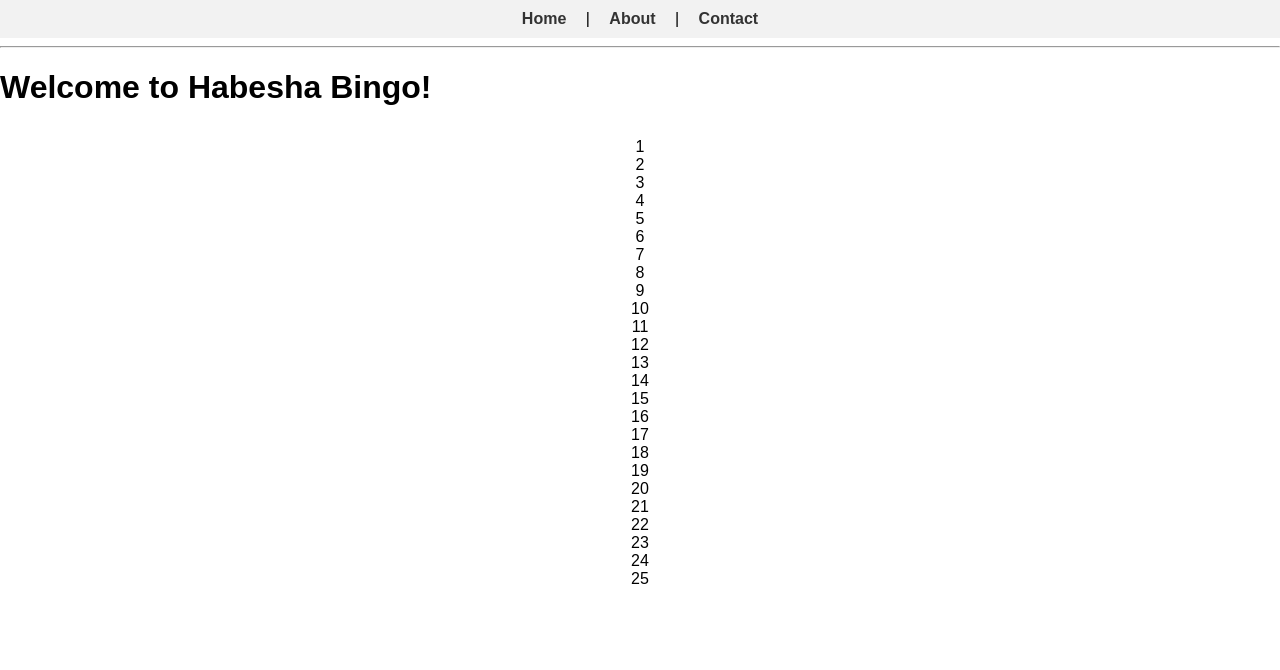
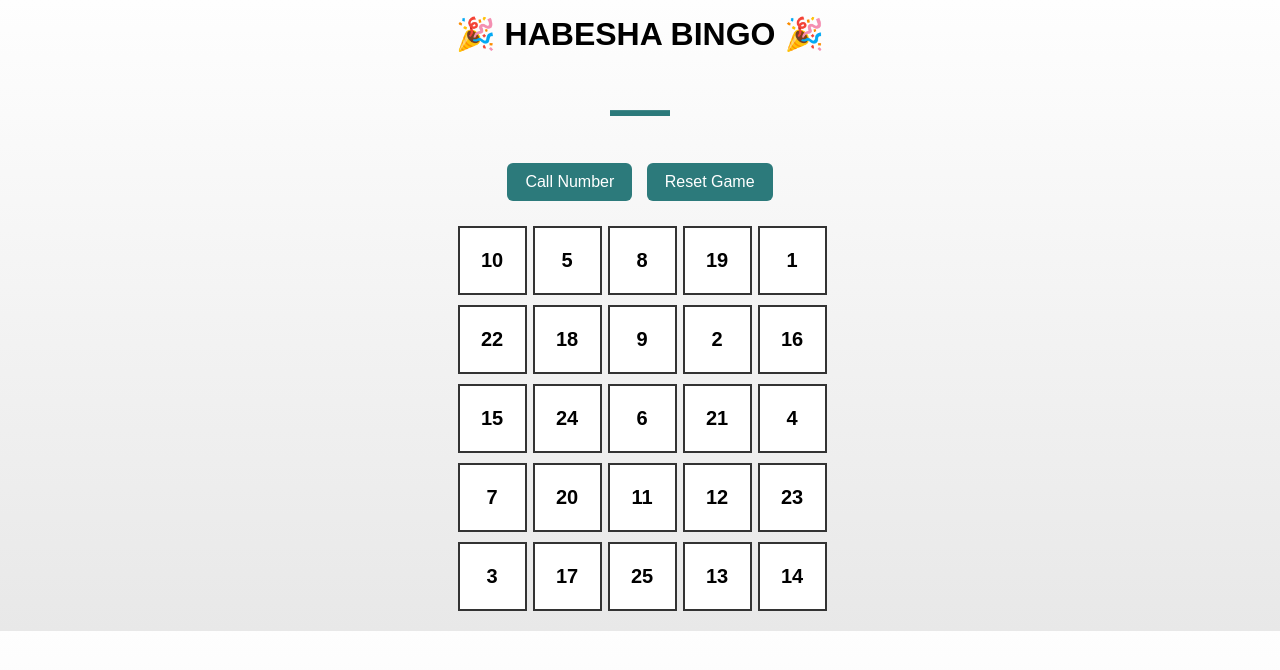
Before and after one commit to tatutequabo-pixel/habesha-bingo, a plain HTML site: page index.html in a window 1280 px wide. Drawn offline with Linux system fonts and the light colour scheme.

Commit message:
Full animated Habesha Bingo game

```diff
--- a/index.html
+++ b/index.html
@@ -1,53 +1,23 @@
 <!DOCTYPE html>
 <html lang="en">
 <head>
-  <meta charset="UTF-8">
+  <meta charset="UTF-8" />
+  <title>Habesha Bingo</title>
   <meta name="viewport" content="width=device-width, initial-scale=1.0">
-  <title>Habesha Bingo</title>
-  <link rel="stylesheet" href="style.css">
+  <link rel="stylesheet" href="style.css" />
 </head>
 <body>
 
-  <nav>
-    <a href="index.html">Home</a> |
-    <a href="about.html">About</a> |
-    <a href="contact.html">Contact</a>
-  </nav>
-  <hr>
+  <h1>🎉 HABESHA BINGO 🎉</h1>
 
-  <h1>Welcome to Habesha Bingo!</h1>
-
-  <div id="bingo-game">
-    <div class="bingo-grid">
-      <div class="cell">1</div>
-      <div class="cell">2</div>
-      <div class="cell">3</div>
-      <div class="cell">4</div>
-      <div class="cell">5</div>
-      <div class="cell">6</div>
-      <div class="cell">7</div>
-      <div class="cell">8</div>
-      <div class="cell">9</div>
-      <div class="cell">10</div>
-      <div class="cell">11</div>
-      <div class="cell">12</div>
-      <div class="cell">13</div>
-      <div class="cell">14</div>
-      <div class="cell">15</div>
-      <div class="cell">16</div>
-      <div class="cell">17</div>
-      <div class="cell">18</div>
-      <div class="cell">19</div>
-      <div class="cell">20</div>
-      <div class="cell">21</div>
-      <div class="cell">22</div>
-      <div class="cell">23</div>
-      <div class="cell">24</div>
-      <div class="cell">25</div>
-    </div>
+  <div id="caller">
+    <div id="called-number">—</div>
+    <button id="callBtn">Call Number</button>
+    <button id="resetBtn">Reset Game</button>
   </div>
 
+  <div id="bingo-board"></div>
+
   <script src="script.js"></script>
-
 </body>
 </html>
--- a/script.js
+++ b/script.js
@@ -1,26 +1,58 @@
+const board = document.getElementById("bingo-board");
+const callBtn = document.getElementById("callBtn");
+const resetBtn = document.getElementById("resetBtn");
+const calledNumberDisplay = document.getElementById("called-number");
+
+let availableNumbers = [];
+let calledNumbers = [];
+
+// Create bingo board
+function createBoard() {
+  board.innerHTML = "";
+  let nums = [];
+
+  for (let i = 1; i <= 25; i++) nums.push(i);
+  nums.sort(() => Math.random() - 0.5);
+
+  nums.forEach(num => {
+    const cell = document.createElement("div");
+    cell.className = "cell";
+    cell.textContent = num;
+
+    cell.addEventListener("click", () => {
+      if (calledNumbers.includes(num)) {
+        cell.classList.toggle("marked");
+      }
+    });
+
+    board.appendChild(cell);
+  });
+}
+
 // Call a random number
-callButton.addEventListener("click", () => {
-  let number;
-  do {
-    const col = Math.floor(Math.random() * 5);
-    number = Math.floor(Math.random() * 15) + 1 + col*15;
-  } while(numbersCalled.has(number));
+function callNumber() {
+  if (availableNumbers.length === 0) return;
 
-  numbersCalled.add(number);
+  const index = Math.floor(Math.random() * availableNumbers.length);
+  const number = availableNumbers.splice(index, 1)[0];
+  calledNumbers.push(number);
 
-  // Display called ball
-  const ball = document.createElement("div");
-  ball.classList.add("bingo-ball");
-  const colLetter = columns[Math.floor((number-1)/15)];
-  const colors = { B:"#f44336", I:"#2196f3", N:"#4caf50", G:"#ff9800", O:"#9c27b0" };
-  ball.style.backgroundColor = colors[colLetter];
-  ball.textContent = colLetter + number;
-  calledBallsDiv.appendChild(ball);
+  calledNumberDisplay.textContent = number;
+}
 
-  // Mark cell in table if exists
-  const cell = document.getElementById(`cell-${number}`);
-  if(cell) cell.classList.add("marked");
+// Reset game
+function resetGame() {
+  availableNumbers = [];
+  calledNumbers = [];
+  calledNumberDisplay.textContent = "—";
 
-  // Check for win
-  checkWin();
-});
+  for (let i = 1; i <= 25; i++) availableNumbers.push(i);
+  createBoard();
+}
+
+// Button events
+callBtn.addEventListener("click", callNumber);
+resetBtn.addEventListener("click", resetGame);
+
+// Start game
+resetGame();
--- a/style.css
+++ b/style.css
@@ -1,63 +1,71 @@
-/* =========================
-   Global styles
-========================= */
 body {
   font-family: Arial, sans-serif;
+  text-align: center;
+  background: linear-gradient(#fefefe, #e8e8e8);
   margin: 0;
   padding: 0;
-  background-color: #ffffff;
 }
 
-/* =========================
-   Navigation bar styling
-========================= */
-nav {
-  background-color: #f2f2f2;   /* Light gray background */
-  padding: 10px;
-  text-align: center;
+h1 {
+  margin-top: 15px;
 }
 
-/* Links in nav bar */
-nav a {
-  text-decoration: none;       /* Remove underline */
-  color: #333;                 /* Dark text color */
-  margin: 0 15px;              /* Space between links */
-  font-weight: bold;
+#caller {
+  margin: 20px;
 }
 
-/* Hover effect */
-nav a:hover {
-  color: #ff6600;              /* Orange on hover */
+#called-number {
+  font-size: 60px;
+  font-weight: bold;
+  margin: 15px;
+  color: #2c7a7b;
+  animation: pop 0.3s ease;
 }
 
-/* Mobile-friendly: stack links on small screens */
-@media screen and (max-width: 500px) {
-  nav a {
-    display: block;
-    margin: 5px 0;
-  }
+@keyframes pop {
+  from { transform: scale(0.7); opacity: 0.5; }
+  to { transform: scale(1); opacity: 1; }
 }
 
-/* =========================
-   Bingo game container
-========================= */
-#bingo-game {
-  max-width: 800px;
-  margin: 20px auto;
-  padding: 10px;
-  text-align: center;
-}
-
-/* Buttons styling */
 button {
-  padding: 10px 15px;
+  padding: 10px 18px;
   margin: 5px;
   font-size: 16px;
   cursor: pointer;
+  border-radius: 6px;
+  border: none;
+  background: #2c7a7b;
+  color: white;
 }
 
-/* Sound / score elements */
-.sound, .score {
-  margin-top: 15px;
+button:hover {
+  background: #225e61;
+}
+
+#bingo-board {
+  display: grid;
+  grid-template-columns: repeat(5, 65px);
+  gap: 10px;
+  justify-content: center;
+  margin: 20px auto;
+}
+
+.cell {
+  width: 65px;
+  height: 65px;
+  background: white;
+  border: 2px solid #333;
+  display: flex;
+  align-items: center;
+  justify-content: center;
+  font-size: 20px;
   font-weight: bold;
+  cursor: pointer;
+  transition: background 0.3s, transform 0.2s;
 }
+
+.cell.marked {
+  background: #38b2ac;
+  color: white;
+  transform: scale(1.05);
+}
```
